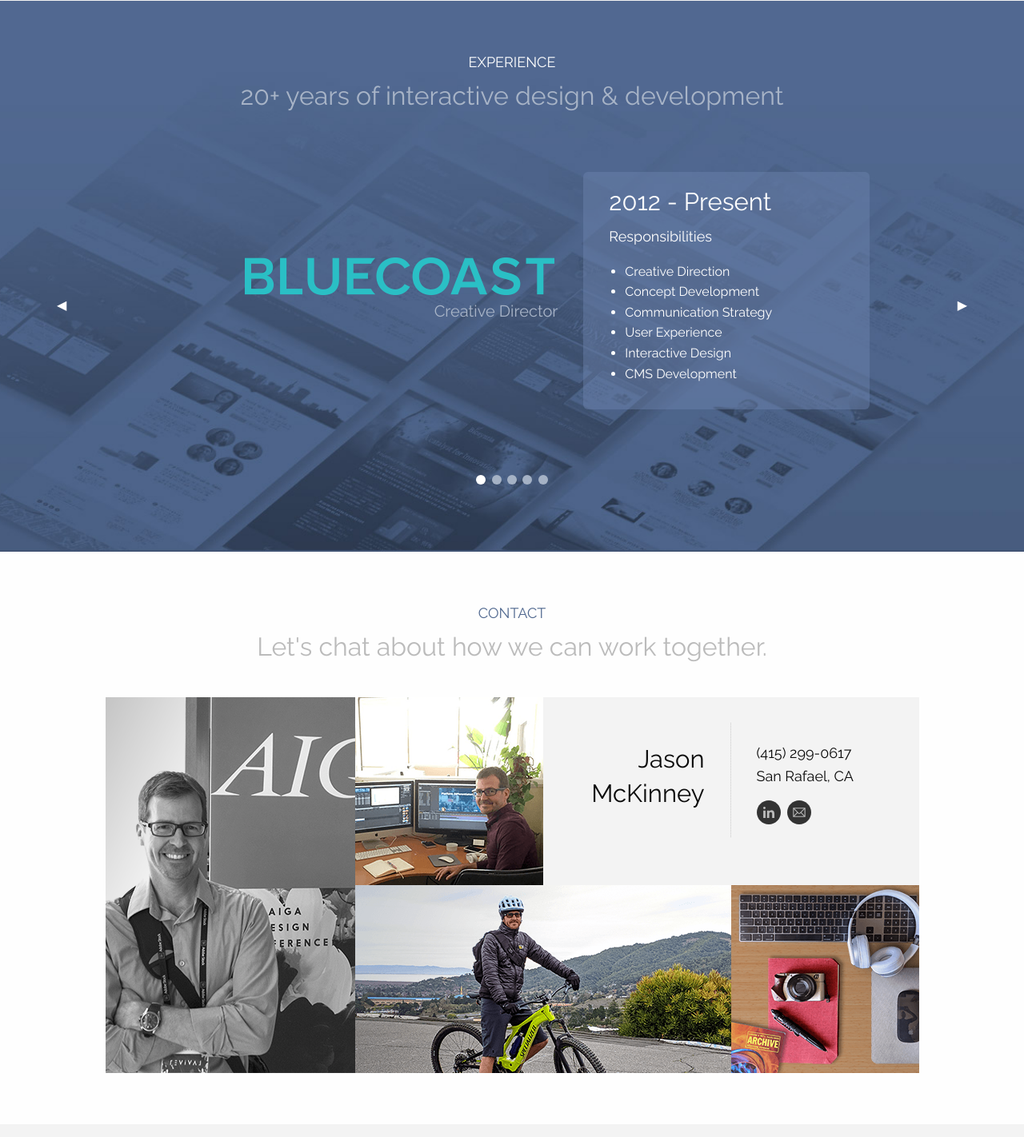
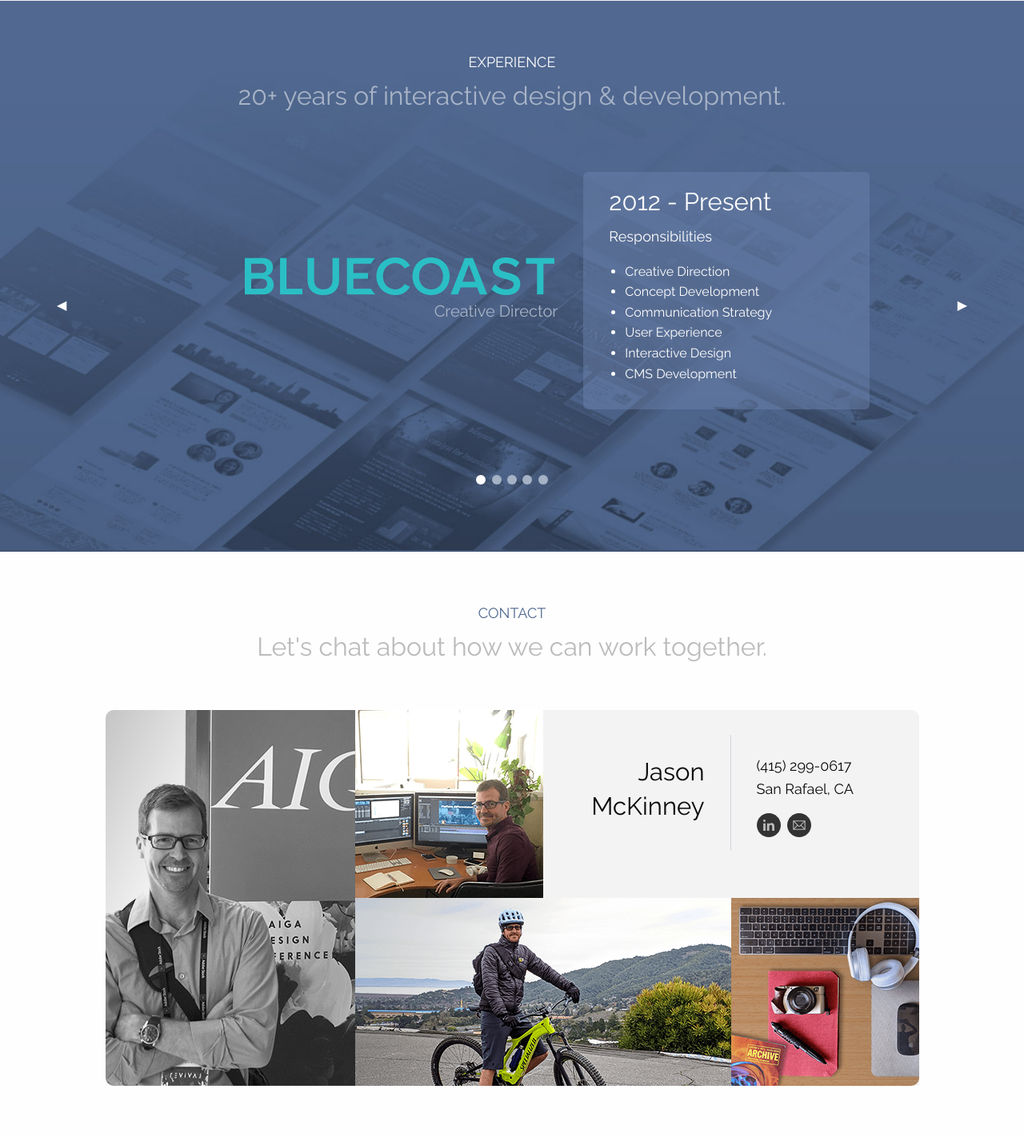
Before and after one commit to jasonmckinney66/jason, a PHP site: page / in a window 1280 px wide. Shown: the part 1707-3129 px from the top of the page at 80% size. Before the commit the page ends 3049 px from the top, so only its background shows below. Run offline with PHP 8.4, Linux system fonts and the light colour scheme.

Commit message:
Jason updates.

```diff
--- a/css/app.scss
+++ b/css/app.scss
@@ -1,8 +1,5 @@
 @import url(https://fonts.googleapis.com/css2?family=Raleway:wght@400;600&display=swap);
 body, h1, h2, h3, h4, h5 { font-family: 'Raleway', Helvetica, sans-serif;}
-#body {
-    opacity: 0;
-}
 small {
     text-transform: uppercase;
     color: #bbb;
@@ -249,9 +246,9 @@
 }
 *{box-sizing: border-box;}
 
-.container{
+.container {
   max-width: 1360px;
-  margin: 2em auto 0 auto;
+  margin: 3em auto 0 auto;
 }
 
 .flex-row {
@@ -260,15 +257,26 @@
   width: 100%;
   display: flex;
   flex-direction: row;
-  background-color: #f3f3f3;
 }
-
 .flex-column{
   align-items: flex-start;
   height: 100%;
   max-width: 1360px;
   display: flex;
   flex-direction: column;
+}
+.flex-column:nth-child(n+2) {
+    background-color: #f3f3f3;
+    border-radius: 0 10px 0 0;
+}
+img.left-img {
+    border-radius: 10px 0 0 10px;
+}
+img.right-img {
+    border-radius: 0 0 10px 0;
+}
+div.right-side {
+
 }
 .hamburger {
     color: #fff;
@@ -292,7 +300,7 @@
     width: 235px;
     padding: 1.5em 2em;
     margin: 2em 0;
-    border-right: 1px dotted #cacaca;
+    border-right: 1px dotted #a8b4c7;
 }
 .contact-info {
     width: 235px;
@@ -306,6 +314,10 @@
   .flex-column, .flex-row{
     display: block;
   }
+  .flex-column:nth-child(n+2) {
+    background-color: transparent;
+
+    }
   img.grid-img {
     width: 100%;
   }
@@ -330,6 +342,9 @@
     .connect svg {
         float: none;
     }
+    ul#logos {
+        margin-right: 2em;
+    }
 }
 @media screen and (min-width: 40em) and (max-width: 63.9375em) {
     section#section1 .text-block {
--- a/index.html
+++ b/index.html
@@ -75,7 +75,7 @@
         <div class="grid-x grid-padding-x align-bottom">
           <div class="small-12 medium-6 cell">
             <h1 class="meta">Work</h1>
-            <h2 class="main">Brands I've helped</h2>
+            <h2 class="main">Brands I've helped.</h2>
           </div>
           <div class="small-12 medium-6 cell">
             <ul class="tabs" data-tabs id="logos">
@@ -133,7 +133,7 @@
         <div class="grid-x grid-padding-x align-center">
           <div class="small-12 cell text-center">
             <h1 class="meta">Experience</h1>
-            <h2 class="main">20+ years of interactive design & development</h2>
+            <h2 class="main">20+ years of interactive design & development.</h2>
           </div>
         </div>
         <div class="grid-x grid-padding-x medium-margin-collapse">
@@ -265,7 +265,7 @@
           <div class="container">
             <div class="flex-row cell">
               <div class="flex-column">
-                <div class="hide-for-small-only"><img class="grid-img" srcset="img/jason-aiga@2x.png 2x, img/jason-aiga.png 1x" src="img/jason-aiga.png"></div>
+                <div class="hide-for-small-only"><img class="grid-img left-img" srcset="img/jason-aiga@2x.png 2x, img/jason-aiga.png 1x" src="img/jason-aiga.png"></div>
               </div>
               <div class="flex-column">
                 <div class="flex-row cell">
@@ -277,7 +277,7 @@
                       <h3>Jason McKinney</h3>
                     </div>
                   </div>
-                  <div class="flex-column">
+                  <div class="flex-column right-side">
                     <div class="contact-info text-left center-for-small">
                       <p>(415) 299-0617<br>
                       San Rafael, CA</p>
@@ -311,7 +311,7 @@
                     <div class="hide-for-small-only"><img class="grid-img" srcset="img/jason-bike@2x.png 2x, img/jason-bike.png 1x" src="img/jason-bike.png"></div>
                   </div>
                   <div class="flex-column">
-                    <div class="hide-for-small-only"><img class="grid-img" srcset="img/jason-desk-3@2x.png 2x, img/jason-desk-3.png 1x" src="img/jason-desk-3.png"></div>
+                    <div class="hide-for-small-only"><img class="grid-img right-img" srcset="img/jason-desk-3@2x.png 2x, img/jason-desk-3.png 1x" src="img/jason-desk-3.png"></div>
                   </div>
                 </div>
               </div>
```
Also changed, not shown: css/app.min.css, 1 other file.
